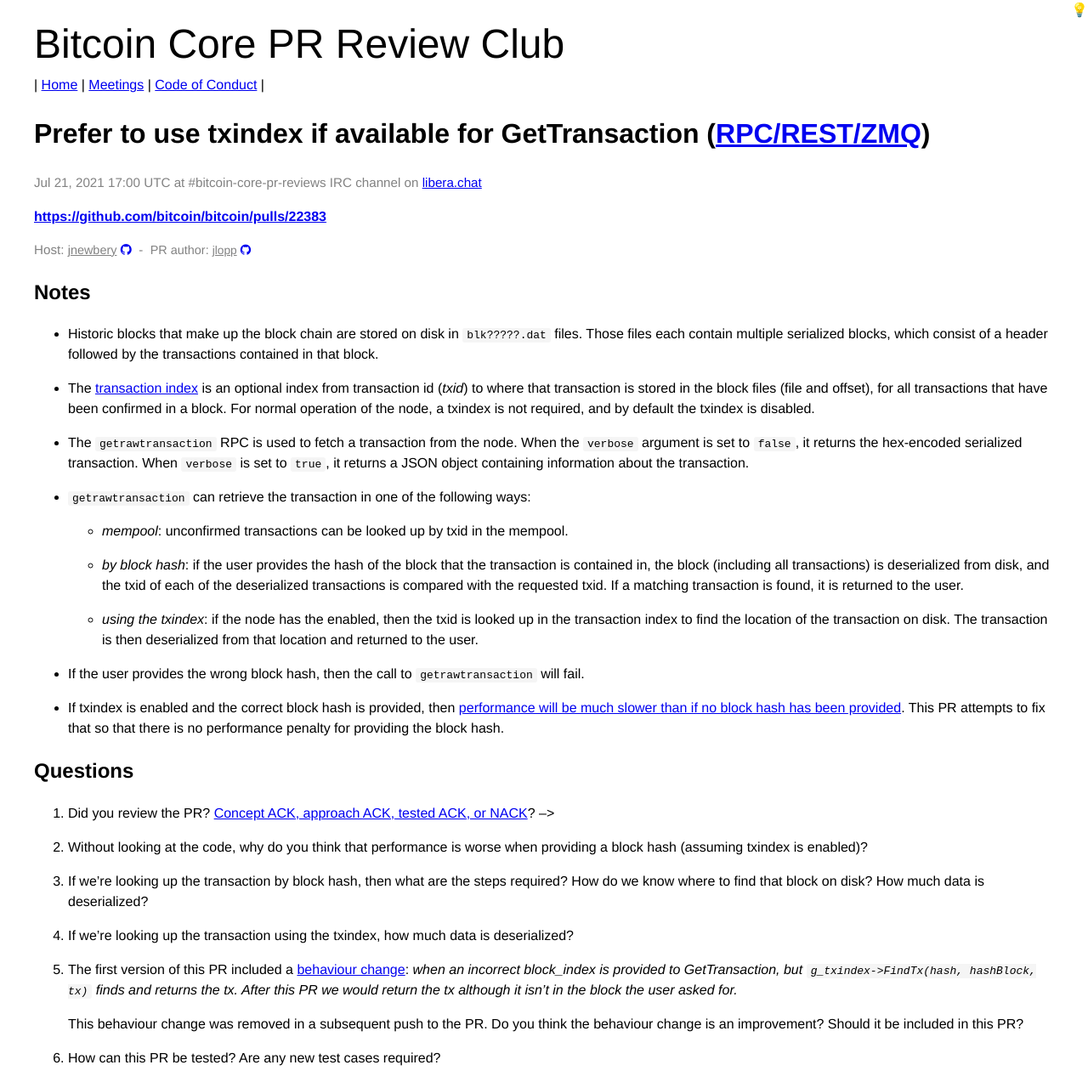
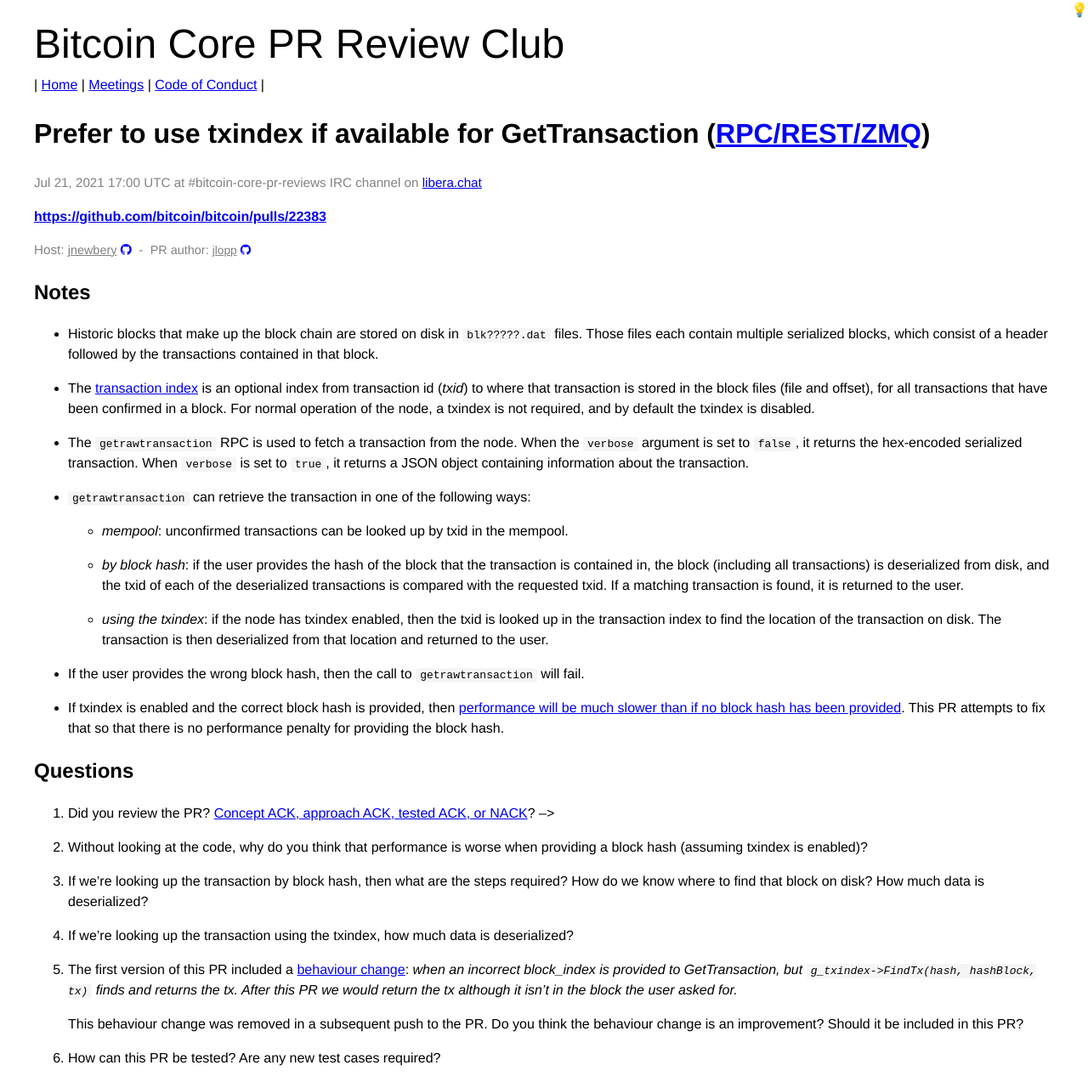
Before and after one commit to bitcoin-core-review-club/website, a Jekyll site: the page built from _posts/2021-07-21-#22383.md, in a window 1280 px wide. Shown: the whole page at 85% size. Built offline with Jekyll 4.4.1, drawn with Linux system fonts in a browser that asks for light colours.

Commit message:
fix typo

```diff
--- a/_posts/2021-07-21-#22383.md
+++ b/_posts/2021-07-21-#22383.md
@@ -42,7 +42,7 @@
     transactions is compared with the requested txid. If a matching
     transaction is found, it is returned to the user.
 
-  - *using the txindex*: if the node has the enabled, then the txid is
+  - *using the txindex*: if the node has txindex enabled, then the txid is
     looked up in the transaction index to find the location of the
     transaction on disk. The transaction is then deserialized from that location
     and returned to the user.
```
